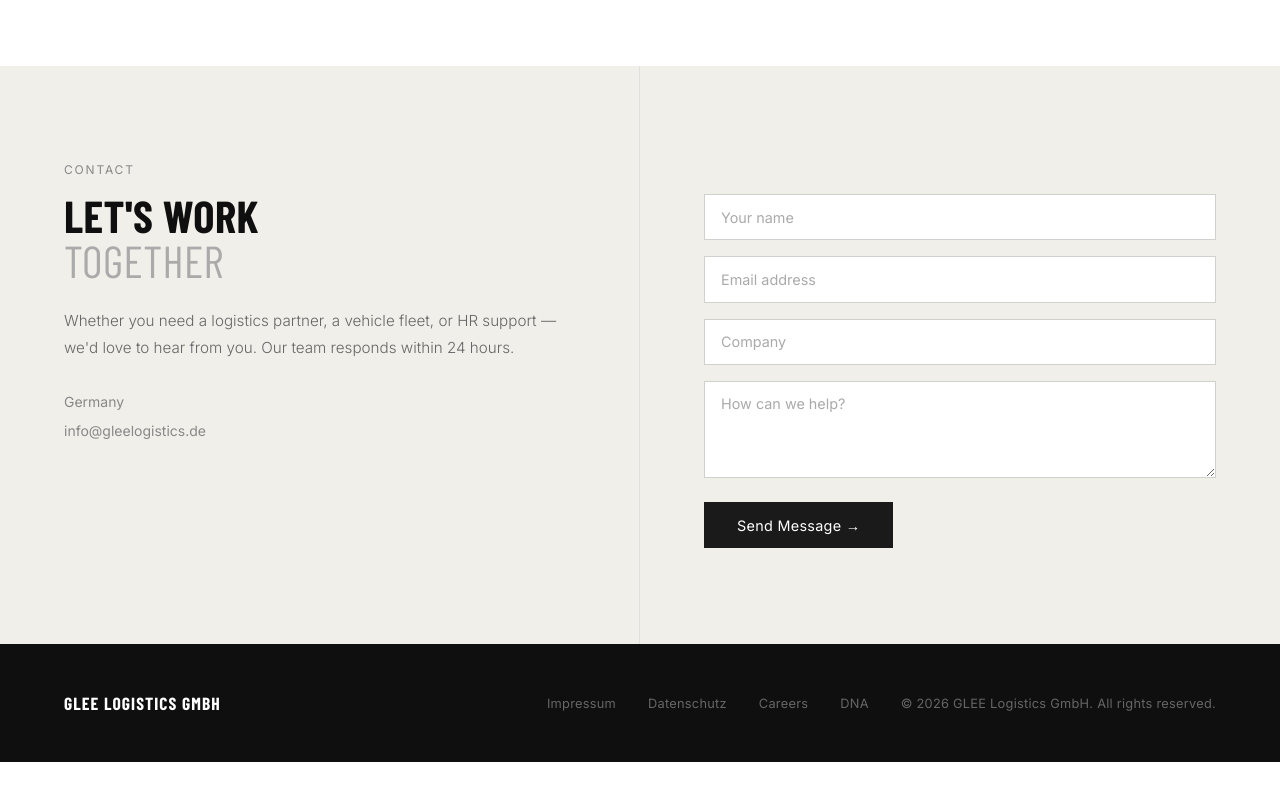
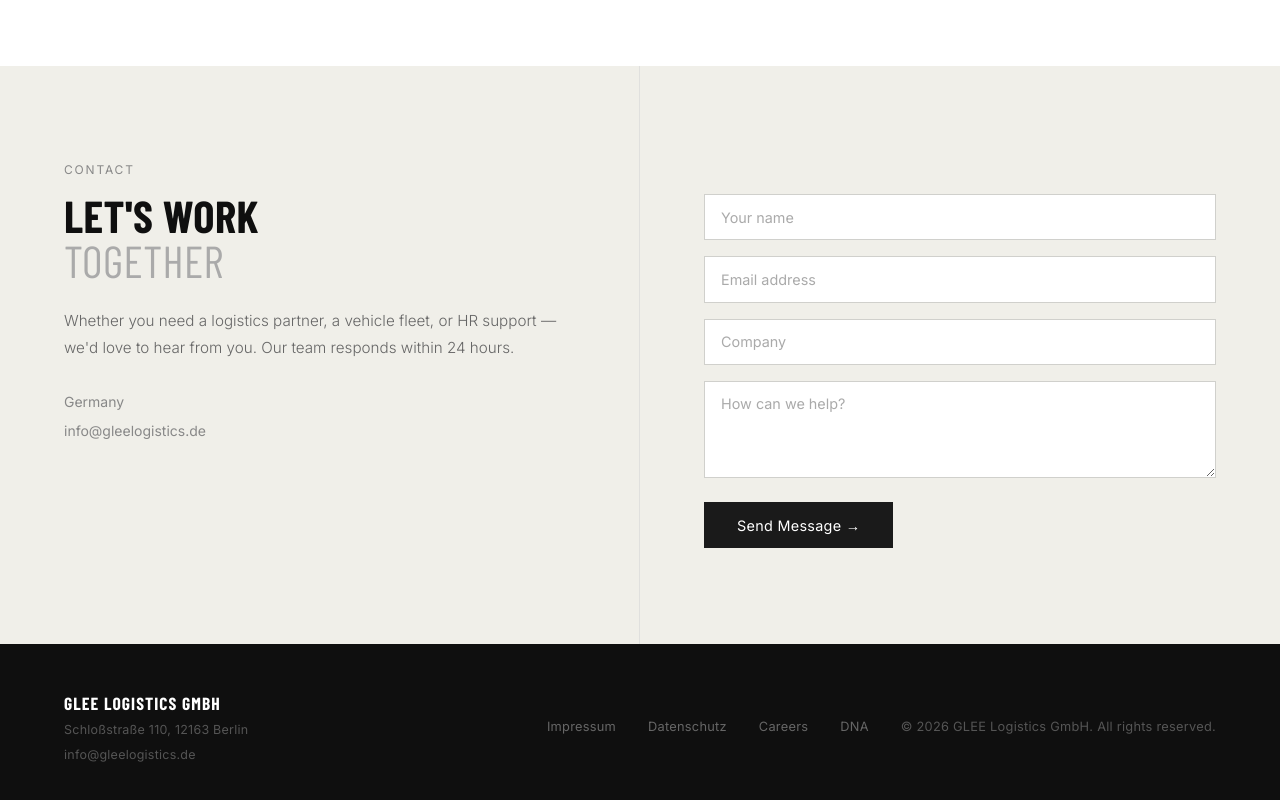
Before and after one commit to psrakoczy/glee-logistics, a Next.js app: page / in a window 1280 px wide. Shown: the part 3168-3968 px from the top of the page. Before the commit the page ends 3930 px from the top, so only its background shows below. Built offline with nearby package versions, Linux system fonts and the light colour scheme.

Commit message:
Add address to footer

```diff
--- a/src/app/page.tsx
+++ b/src/app/page.tsx
@@ -443,13 +443,21 @@
 
       {/* Footer */}
       <footer>
-        <div className="footer-logo">GLEE Logistics GmbH</div>
-        <div style={{ display: "flex", gap: "2rem", alignItems: "center" }}>
+        <div style={{ display: "flex", flexDirection: "column", gap: "0.4rem" }}>
+          <div className="footer-logo">GLEE Logistics GmbH</div>
+          <div style={{ fontSize: "0.78rem", color: "#555", fontFamily: "'Inter', sans-serif", lineHeight: 1.6 }}>
+            Schloßstraße 110, 12163 Berlin
+          </div>
+          <a href="mailto:info@gleelogistics.de" style={{ fontSize: "0.78rem", color: "#555", textDecoration: "none", fontFamily: "'Inter', sans-serif" }}>
+            info@gleelogistics.de
+          </a>
+        </div>
+        <div style={{ display: "flex", gap: "2rem", alignItems: "center", flexWrap: "wrap", justifyContent: "flex-end" }}>
           <a href="/impressum" style={{ fontSize: "0.8rem", color: "#666", textDecoration: "none", letterSpacing: "0.02em" }}>Impressum</a>
           <a href="/datenschutz" style={{ fontSize: "0.8rem", color: "#666", textDecoration: "none", letterSpacing: "0.02em" }}>Datenschutz</a>
           <a href="/careers" style={{ fontSize: "0.8rem", color: "#666", textDecoration: "none", letterSpacing: "0.02em" }}>{t.nav.careers}</a>
           <a href="/dna" style={{ fontSize: "0.8rem", color: "#666", textDecoration: "none", letterSpacing: "0.02em" }}>{t.nav.dna}</a>
-          <span>© {new Date().getFullYear()} GLEE Logistics GmbH. {t.footer.copy}</span>
+          <span style={{ fontSize: "0.8rem", color: "#555" }}>© {new Date().getFullYear()} GLEE Logistics GmbH. {t.footer.copy}</span>
         </div>
       </footer>
       {/* Cookie Banner */}
```
